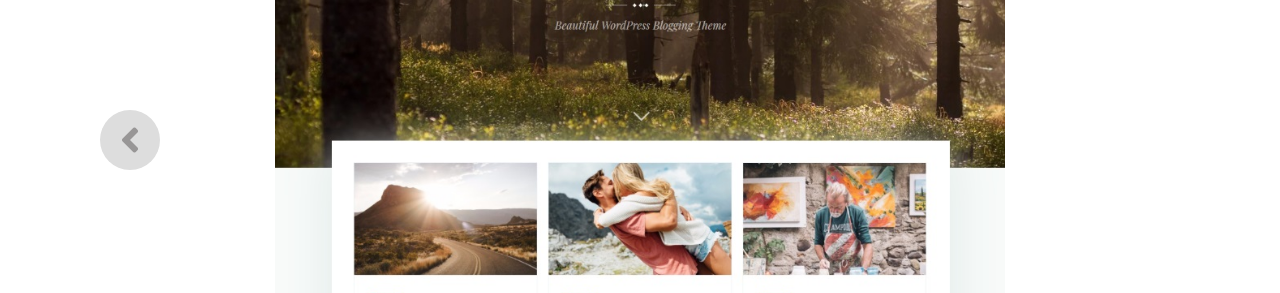
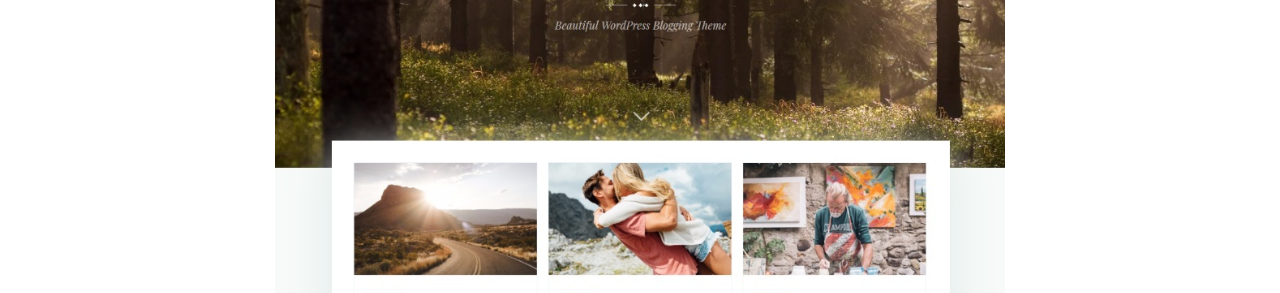
Before and after one commit to ujav/u, a Jekyll site: the page built from _posts/2017-01-12-nectaria.md, in a window 1280 px wide. Shown: the part 313-606 px from the top of the page. Built offline with Jekyll 4.4.1, drawn with Linux system fonts in a browser that asks for light colours; nearby versions of some CDN libraries; library files that are not in the unit come from our copies; comment, search, counter and statistics services are not loaded.

Commit message:
Update post.html

```diff
--- a/_layouts/post.html
+++ b/_layouts/post.html
@@ -54,14 +54,6 @@ layout: default
 
 
             </div>
-    	    <div class="PageNavigation">
-                  {% if page.next.url %}
-                    <a class="prev" href="{{site.baseurl}}{{page.next.url}}"><i class="fa fa-angle-left"></i> </a>
-                  {% endif %}
-                  {% if page.previous.url %}
-                    <a class="next" href="{{site.baseurl}}{{page.previous.url}}"><i class="fa fa-angle-right"></i></a>
-                  {% endif %}
-                </div>
         </div>
     </div>
 </section>
```
